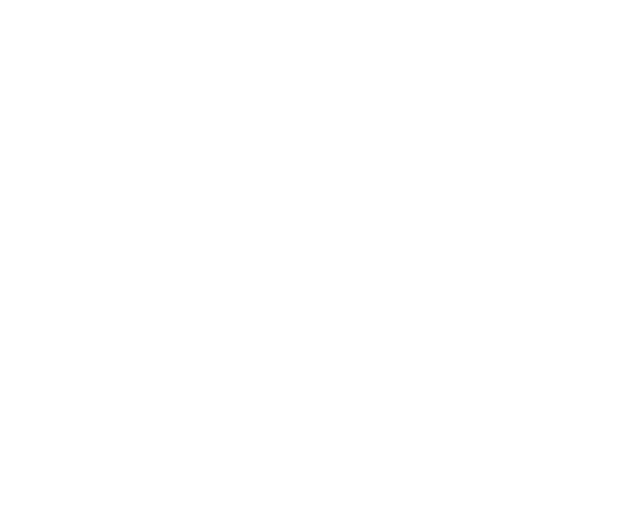
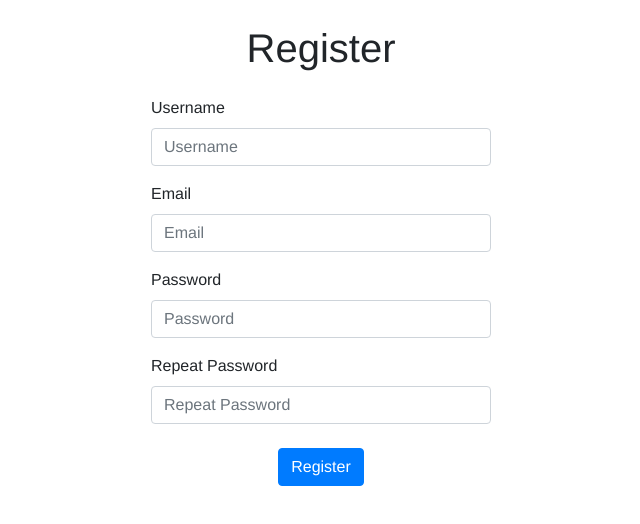
Before and after one commit to ThomasAWood/CompSci-NEA-SchedulingTool, a Vue app: page /#/register in a window 1280 px wide. Shown: the top 524 px of the page, without its empty margins (319-959 px from the left). Built offline with nearby package versions, Linux system fonts and the light colour scheme.

Commit message:
added register form and landing page

```diff
--- /dev/null
+++ b/src/components/RegisterForm.vue
@@ -0,0 +1,46 @@
+<template>
+    <div class='container'>
+        <h1 class="text-center my-4">Register</h1>
+        <form action="" method=''>
+            <div class="form-group col-md-4 mx-auto my-3">
+                <label for="username">Username</label>
+                <input type="username" class="form-control" name="username" id="username" placeholder="Username" v.model="input.username">
+            </div>
+            <div class="form-group col-md-4 mx-auto my-3">
+                <label for="email">Email</label>
+                <input type="email" class="form-control" name="email" id="email" placeholder="Email" v.model="input.email">
+            </div>
+            <div class="form-group col-md-4 mx-auto my-3">
+                <label for="password">Password</label>
+                <input type="password" class="form-control" name="password" id="password" placeholder="Password" v.model="input.password">
+            </div>
+            <div class="form-group col-md-4 mx-auto my-3">
+                <label for="passwordRepeat">Repeat Password</label>
+                <input type="passwordRepeat" class="form-control" name="passwordRepeat" id="passwordRepeat" placeholder="Repeat Password" v.model="input.passwordRepeat">
+            </div>
+            <div class="form-group col-md-4 mx-auto text-center mt-4">
+                <button type="submit" class="btn btn-primary">Register</button>
+            </div>
+        </form>
+    </div>
+</template>
+
+<script>
+export default {
+    name: 'LoginForm',
+    data() {
+            return {
+                input: {
+                    username: "",
+                    email: "",
+                    password: "",
+                    passwordRepeat: ""
+
+                    }
+                }
+        }
+    }
+</script>
+
+<style scoped>
+</style>
--- a/src/main.js
+++ b/src/main.js
@@ -5,13 +5,15 @@
 import App from './App';
 import Homepage from './components/Homepage';
 import LoginForm from './components/LoginForm';
+import RegisterForm from './components/RegisterForm';
 
 Vue.use(VueRouter);
 
 const router = new VueRouter({
   routes: [
     { path: '/', component: Homepage },
-    { path: '/login', component: LoginForm }
+    { path: '/login', component: LoginForm },
+    { path: '/register', component: RegisterForm}
   ]
 });
 
```
